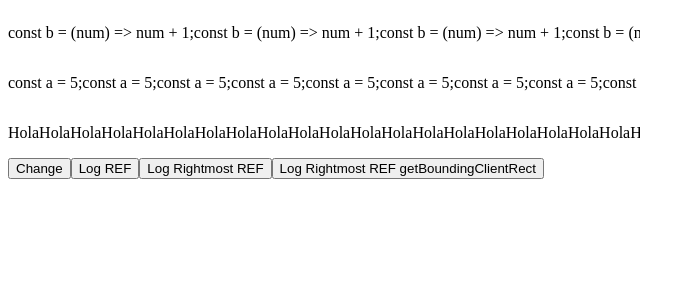
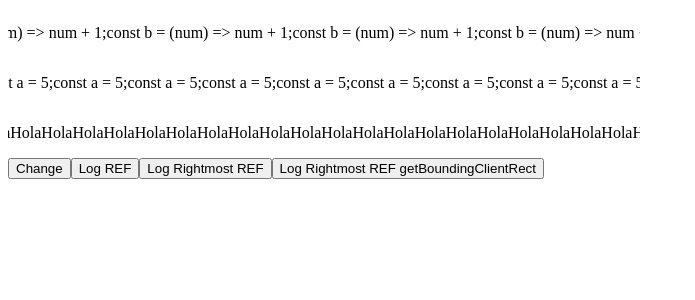
Before and after one commit to Ruberoni/react-auto-expand-marquee, a React (Vite) app: page / in a window 1280 px wide. Shown: the top 300 px of the page, without its empty margins (0-695 px from the left). Built offline with nearby package versions, Linux system fonts and the light colour scheme.

Commit message:
Fix every row moves at differnet speeds

```diff
--- a/src/AnimatedCode.tsx
+++ b/src/AnimatedCode.tsx
@@ -21,8 +21,8 @@ export interface AnimatedCodeProps extends SyntaxHighlighterProps {
  * @todo
  * - [X] [DONE] Make it work with any parent component
  * - [X] [DONE] Have two rows moving
- * - Every row moves at the same speed.
- * - Achieve infite loop
+ * - [X] [DONE] Every row moves at the same speed.
+ * - [X] [DONE] Achieve infite loop
  * - Move each row independently
  * - Adjust when parent width changes
  *
@@ -59,15 +59,6 @@ function AnimatedCode({
   >([]);
   // console.log("🚀 ~ file: AnimatedCode.tsx ~ line 48 ~ codeLines", codeLines);
 
-  const scrollAnimationStyles = React.useMemo(
-    () => getScrollAnimationStyles(containerRef.current, play),
-    [play]
-  );
-  console.log(
-    "🚀 ~ file: AnimatedCode.tsx ~ line 114 ~ scrollAnimationStyles",
-    scrollAnimationStyles
-  );
-
   // TESTING
   useEffect(() => {
     console.log(
@@ -78,8 +69,6 @@ function AnimatedCode({
 
   useEffect(() => {
     if (containerRef.current) {
-      const containerRect = containerRef.current.getBoundingClientRect();
-
       // START TESTING
       individualTextElementsRefs.current.forEach((element) =>
         console.log(
@@ -96,24 +85,6 @@ function AnimatedCode({
       );
 
       setElementsToFitContainer(_elementsToFitContainer);
-
-      const intervalID = setInterval(() => {
-        if (!rightmostRefs.current[0].getBoundingClientRect) return;
-        const rightmostElementRect =
-          rightmostRefs.current[0].getBoundingClientRect();
-        if (rightmostElementRect.right > containerRect.width) {
-          // The
-        }
-        if (rightmostElementRect.left >= containerRect.width) {
-          // The last element is outside the container
-          // Steps
-          // 1. Remove it
-          // 2. Push a new element at first position (unshift)
-          console.log("The end has been reached");
-        }
-        //
-      }, 100);
-      return () => clearInterval(intervalID);
     }
   }, []);
 
@@ -140,19 +111,17 @@ function AnimatedCode({
             "[codeLines][map] elementsToFitContainer[i]:",
             elementsToFitContainer[i]
           );
-          const IndividualTextElement = React.createElement(
-            "p",
-            {
-              ref: (ref) => {
+          const IndividualTextElement = (
+            <p
+              ref={(ref) => {
                 if (!ref) return;
                 individualTextElementsRefs.current[i] = ref;
-              },
-              style: {
-                width: "fit-content",
-              },
-            },
-            text
+              }}
+            >
+              {text}
+            </p>
           );
+
           const totalTextElements: React.ReactElement[] = [];
           if (elementsToFitContainer[i]) {
             for (let j = 0; j < elementsToFitContainer[i] - 1; j++) {
@@ -161,6 +130,11 @@ function AnimatedCode({
               );
             }
           }
+
+          const scrollAnimationStyles = getScrollAnimationStyles(
+            rightmostRefs.current[i],
+            play
+          );
 
           // eslint-disable-next-line react/display-name
           const RowItem = React.forwardRef<HTMLDivElement>((props, ref) => (
@@ -171,7 +145,6 @@ function AnimatedCode({
                 width: "max-content",
                 ...scrollAnimationStyles,
               }}
-              // className='scrollAnimationStyles'
               ref={ref}
               {...props}
             >
```
